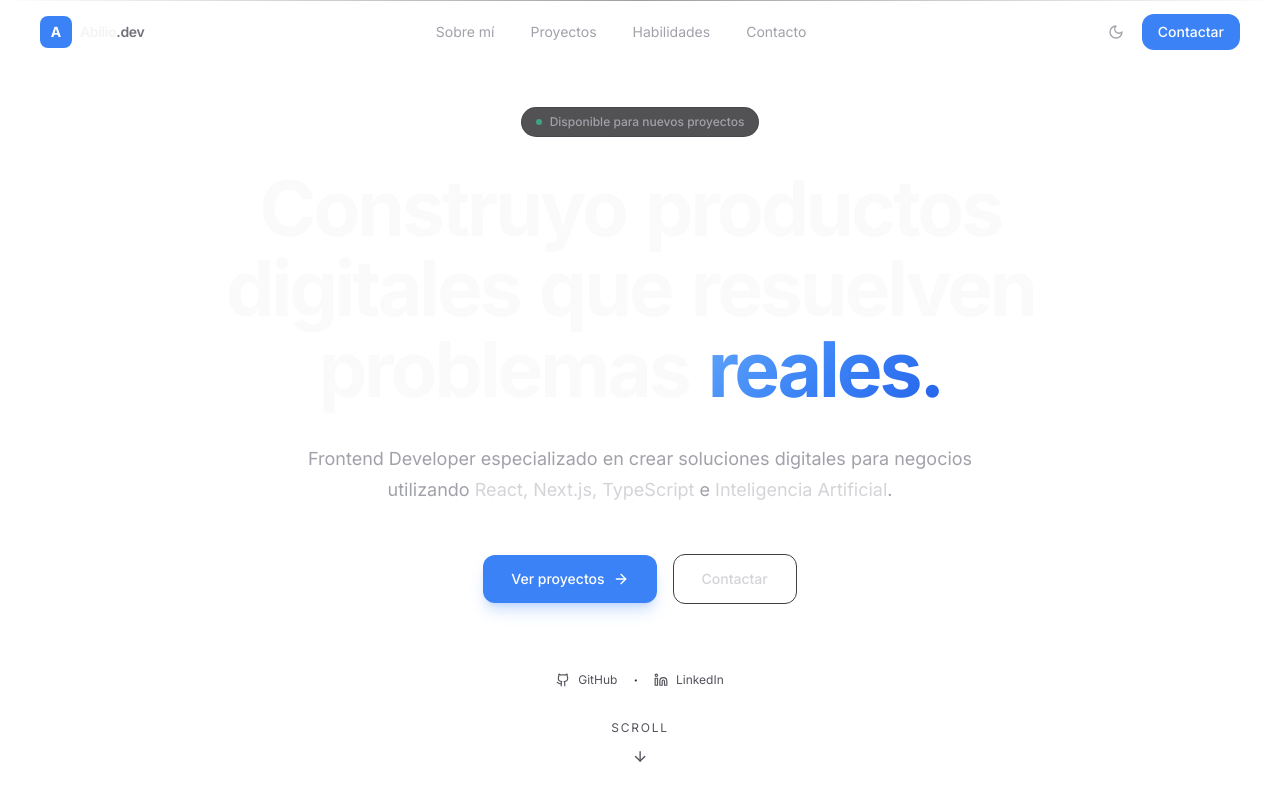
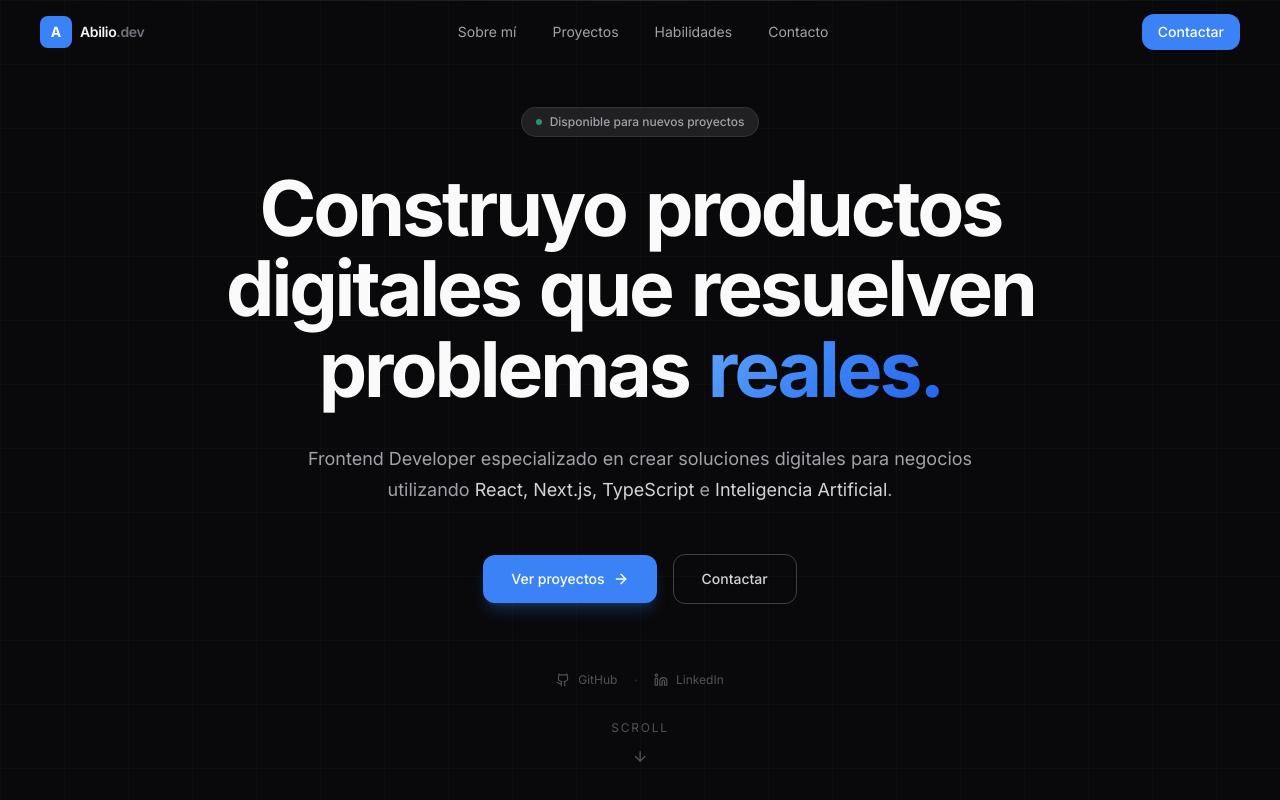
Before and after one commit to Abilio1998/portafolio, a React (Vite) app: page / in a window 1280 px wide. Shown: the top 800 px of the page. Built offline with nearby package versions, Linux system fonts and the light colour scheme.

Commit message:
🎨 UI: Forzado modo oscuro eliminando toggle de luz para mantener diseño premium

```diff
--- a/src/components/layout/Navbar.tsx
+++ b/src/components/layout/Navbar.tsx
@@ -1,8 +1,7 @@
 import { useState, useEffect } from 'react';
 import { Link, useLocation } from 'react-router-dom';
 import { motion, AnimatePresence } from 'framer-motion';
-import { Moon, Sun, Menu, X } from 'lucide-react';
-import { useTheme } from '@/hooks/useTheme';
+import { Menu, X } from 'lucide-react';
 
 const navLinks = [
   { href: '/#sobre-mi', label: 'Sobre mí' },
@@ -12,7 +11,6 @@
 ];
 
 export function Navbar() {
-  const { isDark, toggle } = useTheme();
   const [scrolled, setScrolled] = useState(false);
   const [menuOpen, setMenuOpen] = useState(false);
   const location = useLocation();
@@ -69,36 +67,6 @@
 
           {/* Actions */}
           <div className="flex items-center gap-2">
-            <button
-              onClick={toggle}
-              className="w-9 h-9 flex items-center justify-center rounded-lg text-zinc-400 hover:text-zinc-100 hover:bg-zinc-800/60 transition-all duration-200"
-              aria-label={isDark ? 'Cambiar a modo claro' : 'Cambiar a modo oscuro'}
-            >
-              <AnimatePresence mode="wait">
-                {isDark ? (
-                  <motion.div
-                    key="moon"
-                    initial={{ rotate: -90, opacity: 0 }}
-                    animate={{ rotate: 0, opacity: 1 }}
-                    exit={{ rotate: 90, opacity: 0 }}
-                    transition={{ duration: 0.2 }}
-                  >
-                    <Sun size={16} />
-                  </motion.div>
-                ) : (
-                  <motion.div
-                    key="sun"
-                    initial={{ rotate: 90, opacity: 0 }}
-                    animate={{ rotate: 0, opacity: 1 }}
-                    exit={{ rotate: -90, opacity: 0 }}
-                    transition={{ duration: 0.2 }}
-                  >
-                    <Moon size={16} />
-                  </motion.div>
-                )}
-              </AnimatePresence>
-            </button>
-
             <a
               href="/#contacto"
               className="hidden md:inline-flex items-center gap-1.5 px-4 py-2 text-sm font-medium bg-blue-500 text-white rounded-xl hover:bg-blue-400 transition-all duration-200 active:scale-[0.97]"
```
